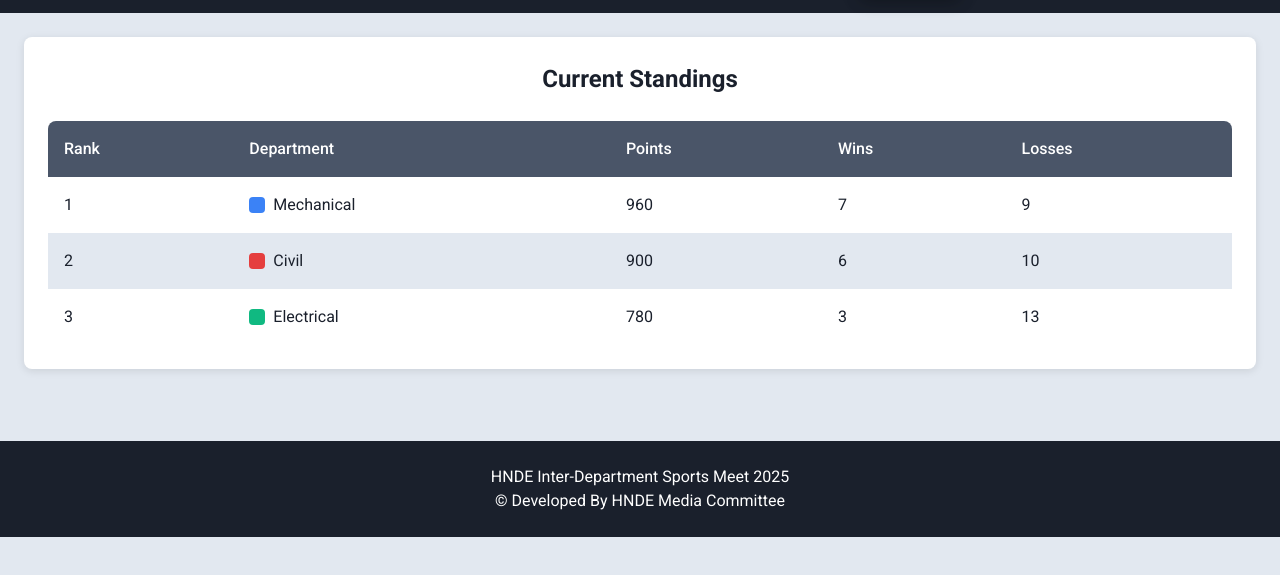
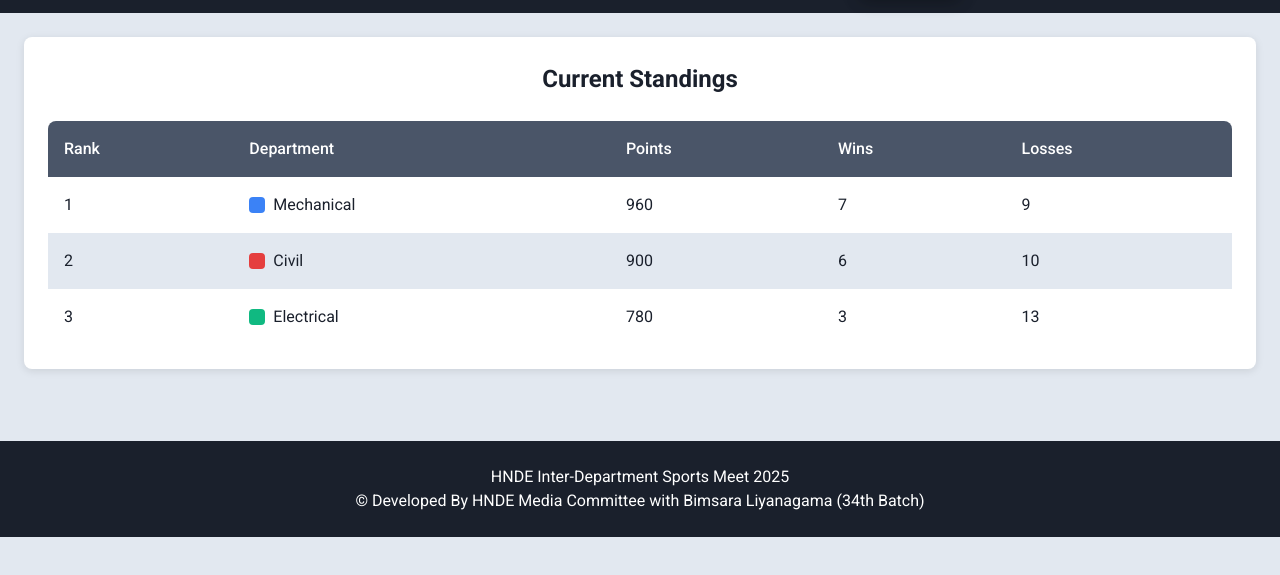
Before and after one commit to BPLIYANAGAMA/sportmeet, a plain HTML site: page index.html in a window 1280 px wide. Shown: the part 221-796 px from the top of the page. Drawn offline with nearby package versions, Linux system fonts and the light colour scheme.

Commit message:
Update index.html

```diff
--- a/index.html
+++ b/index.html
@@ -93,7 +93,7 @@
 
   <footer>
     <p>HNDE Inter-Department Sports Meet 2025</p>
-    <p>© Developed By HNDE Media Committee</p>
+    <p>© Developed By HNDE Media Committee with Bimsara Liyanagama (34th Batch)</p>
   </footer>
 
   <script src="data.js"></script>
```
